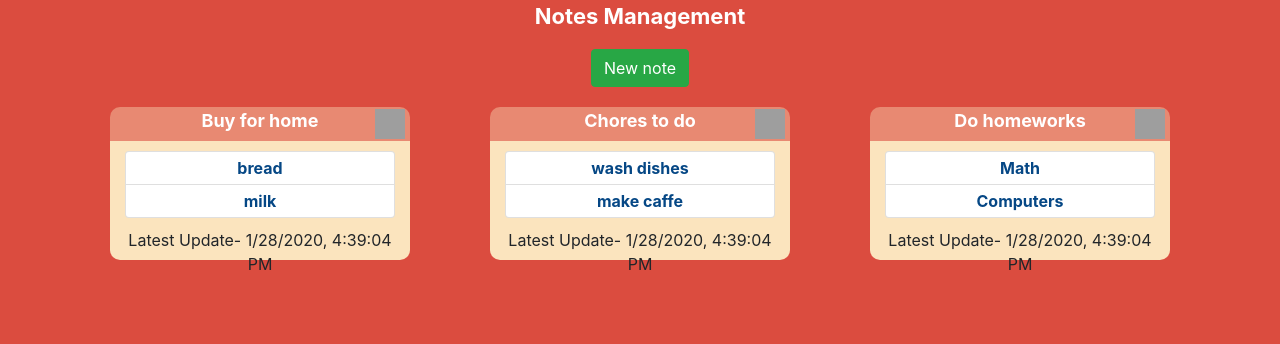
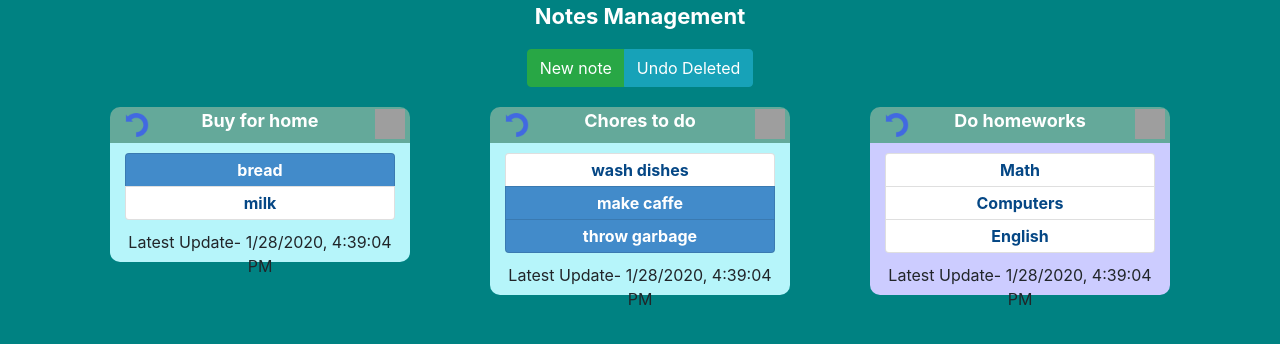
Before and after one commit to tomer101011/notes_management, a React (Create React App) app: page /#/ in a window 1280 px wide. Shown: the top 344 px of the page. Built offline with nearby package versions, Linux system fonts and the light colour scheme; grey boxes are pictures that could not be loaded.

Commit message:
Added more GUI

```diff
--- a/public/index.html
+++ b/public/index.html
@@ -25,10 +25,9 @@
       work correctly both with client-side routing and a non-root public URL.
       Learn how to configure a non-root public URL by running `npm run build`.
     -->
-  <title>React App</title>
+  <title>Notes Management</title>
 </head>
-
-<body style="background-color: #DB4C3F">
+<body style="background-color: rgb(0, 130, 130);">
   <noscript>You need to enable JavaScript to run this app.</noscript>
   <div id="root"></div>
   <!--
--- a/src/App.tsx
+++ b/src/App.tsx
@@ -8,6 +8,7 @@ import { decorate, observable, action/*, computed*/ } from 'mobx';
 import { HashRouter as Router, Route, Switch } from 'react-router-dom';
 import *  as ROUTES from './constants/routes';
 import 'bootstrap/dist/css/bootstrap.min.css';
+
 
 decorate(Store, {
   notesList: observable, //observable are like states
--- a/src/classes/Item.tsx
+++ b/src/classes/Item.tsx
@@ -2,8 +2,8 @@ export class Item {
     name: string
     isChecked: boolean
 
-    constructor(name: string) {
+    constructor(name: string, isChecked: boolean) {
         this.name = name;
-        this.isChecked = false;
+        this.isChecked = isChecked;
     }
 }
--- a/src/classes/Note.tsx
+++ b/src/classes/Note.tsx
@@ -2,12 +2,14 @@ import { Item } from './Item';
 export class Note {
     name: string
     items: Item[]
+    color: string
     dateOfCreation: Date
     latestUpdateDate: Date
 
-    constructor(name: string, items: Item[], dateOfCreation: Date, latestUpdateDate: Date) {
+    constructor(name: string, items: Item[], color: string, dateOfCreation: Date, latestUpdateDate: Date) {
         this.name = name;
         this.items = items;
+        this.color = color;
         this.dateOfCreation = dateOfCreation;
         this.latestUpdateDate = latestUpdateDate;
     }
--- a/src/components/Form.tsx
+++ b/src/components/Form.tsx
@@ -61,7 +61,11 @@ class Form extends React.Component<IProps, IState> {
                 </div>
                 <div className="row">
                     <div className="col-lg-12">
-                        <button onClick={()=>this.props.store.addNote()} className=" btn btn-success newNoteStyle">New note</button>
+                        <div className="btn-group" role="group" aria-label="Basic example">
+                            <button onClick={() => this.props.store.addNote()} className=" btn btn-success newNoteStyle">New note</button>
+                            <button onClick={() => this.props.store.undoDeleted()} className=" btn btn-info newNoteStyle">Undo Deleted</button>
+                        </div>
+
                     </div>
                 </div>
                 {this.loadNotes()}
--- a/src/components/List.tsx
+++ b/src/components/List.tsx
@@ -47,7 +47,9 @@ const List: React.FC<IProps> = (props) => {
     return (
         <div className="col-lg-4 paddingNotes">
             <div className="row mx-auto nameStyle borderStyleTop">
-                <div className="col-2"></div>
+                <div className="col-2">
+                    <img onClick={() => props.store.undoDeleted()} className="undoStyle" title="Undo Deleted" src={require(`../pictures/undoIcon.png`)} alt="" />
+                </div>
                 <div className="col-8 autoBr noteNameStyle">
                     {props.note.name}
                 </div>
@@ -55,14 +57,14 @@ const List: React.FC<IProps> = (props) => {
                     <img onClick={() => props.store.deleteNote(props.id)} className="deleteNote" title="Delete Note" src={require(`../pictures/closeIcon.png`)} alt="" />
                 </div>
             </div>
-            <div className="row mx-auto autoBr itemsAreaStyle">
+            <div style={{ background: props.note.color }} className="row mx-auto autoBr itemsAreaStyle">
                 <div className="col-12">
                     <Link className="LinkStyle" title="Edit note" to="/note">
                         {loadList(props.note.items)}
                     </Link>
                 </div>
             </div>
-            <div className="row mx-auto itemsAreaStyle borderStyleBottom">
+            <div style={{ background: props.note.color }} className="row mx-auto itemsAreaStyle borderStyleBottom">
                 <div className="col-12 dateStyle">
                     {loadDate(props.note)}
                 </div>
--- a/src/cssFiles/NotesStyle.css
+++ b/src/cssFiles/NotesStyle.css
@@ -4,17 +4,17 @@
     color: white;
 }
 
-.newNoteStyle{
+.newNoteStyle {
     margin-bottom: 20px;
 }
 
-.noNotesStyle{
+.noNotesStyle {
     font-weight: bold;
     font-size: 20px;
     color: black;
 }
 
-.messageStyle{
+.messageStyle {
     padding: 6px;
 }
 
@@ -36,7 +36,7 @@
 
 .itemStyle {
     padding: 4px !important;
-    border: 1.6px solid rgba(0,0,0,.125) !important;
+    border: 1.6px solid rgba(0, 0, 0, .125) !important;
 }
 
 .listStyle {
@@ -44,12 +44,12 @@
 
 }
 
-.activeStyle{
+.activeStyle {
     color: white;
     background-color: #428bca !important;
 }
 
-.notActiveStyle{
+.notActiveStyle {
     background-color: white !important;
 }
 
@@ -57,7 +57,6 @@
     color: rgb(5, 71, 133);
     font-weight: bold;
     text-decoration: none !important;
-    transition: all 0.3s;
 }
 
 .deleteNote {
@@ -70,7 +69,19 @@
 .deleteNote:hover {
     height: 38px;
     width: 38px;
-    margin: 2px 0 2px 0;
+    cursor: pointer;
+}
+
+.undoStyle {
+    height: 24px;
+    width: 24px;
+    margin: 6px 0 6px 0;
+    transition: all 0.4s;
+}
+
+.undoStyle:hover {
+    height: 30px;
+    width: 30px;
     cursor: pointer;
 }
 
@@ -83,7 +94,7 @@
     padding-bottom: 4px;
 }
 
-.dateStyle{
+.dateStyle {
     height: 28px;
 }
 
@@ -93,7 +104,7 @@
 
 .itemsAreaStyle {
     width: 300px;
-    background: rgb(251, 228, 190);
+    background: #b6f5fa;
 }
 
 .paddingNotes {
--- a/src/store-folder/Store.tsx
+++ b/src/store-folder/Store.tsx
@@ -6,19 +6,33 @@ import { Redirect } from 'react-router-dom';
 
 export class Store {
 
-    notesList = [
+    colorList: string[] = ['#FBE4BE', '#cfc', '#ccf', '#f5bf81', '#fab6f1', '#b6f5fa'];
+
+    generateRandomColor = () => {
+        return this.colorList[Math.floor(Math.random() * this.colorList.length)];
+    }
+
+    generateRandomTrueFalse = () => {
+        return Math.floor(Math.random() * 2) === 1;
+    }
+
+    notesList: Note[] = [
         new Note('Buy for home',
-            [new Item('bread'),
-            new Item('milk')], new Date(), new Date()),
+            [new Item('bread', this.generateRandomTrueFalse()),
+            new Item('milk', this.generateRandomTrueFalse())], this.generateRandomColor(), new Date(), new Date()),
 
         new Note('Chores to do',
-            [new Item('wash dishes'),
-            new Item('make caffe')], new Date(), new Date()),
+            [new Item('wash dishes', this.generateRandomTrueFalse()),
+            new Item('make caffe', this.generateRandomTrueFalse()),
+            new Item('throw garbage', this.generateRandomTrueFalse())], this.generateRandomColor(), new Date(), new Date()),
 
         new Note('Do homeworks',
-            [new Item('Math'),
-            new Item('Computers')], new Date(), new Date())
+            [new Item('Math', this.generateRandomTrueFalse()),
+            new Item('Computers', this.generateRandomTrueFalse()),
+            new Item('English', this.generateRandomTrueFalse())], this.generateRandomColor(), new Date(), new Date())
     ];
+
+    deletedNotes: Note[] = [];
 
     doRedirect = (path: string, changePage: boolean) => {
         if (changePage)
@@ -26,15 +40,31 @@ export class Store {
     }
 
     deleteNote = (index: number) => {
-        if (window.confirm('Are you sure you want to delete this note?'))
-            this.notesList.splice(index, 1);
+        let deletedNote = this.notesList.splice(index, 1)[0];
+        this.deletedNotes.push(deletedNote);
+    }
+
+    undoDeleted = () => {
+        let deletedNote = this.deletedNotes.pop();
+
+        if (deletedNote === undefined)
+            alert('There are no deleted notes left');
+
+        else if (this.notesList.length >= 10)
+            alert('Cannot undo. Maximum notes reached');
+
+        else
+            this.notesList.push(deletedNote);
     }
 
     addNote = () => {
         if (this.notesList.length >= 10)
             alert('You have reached the maximum amount of notes');
-        else
+
+        else {
+            let randomColor = this.generateRandomColor();
             this.notesList.push(new Note('New Note',
-                [], new Date(), new Date()));
+                [], randomColor, new Date(), new Date()));
+        }
     }
 }
```
Also changed, not shown: src/pictures/undoIcon.png (added).
